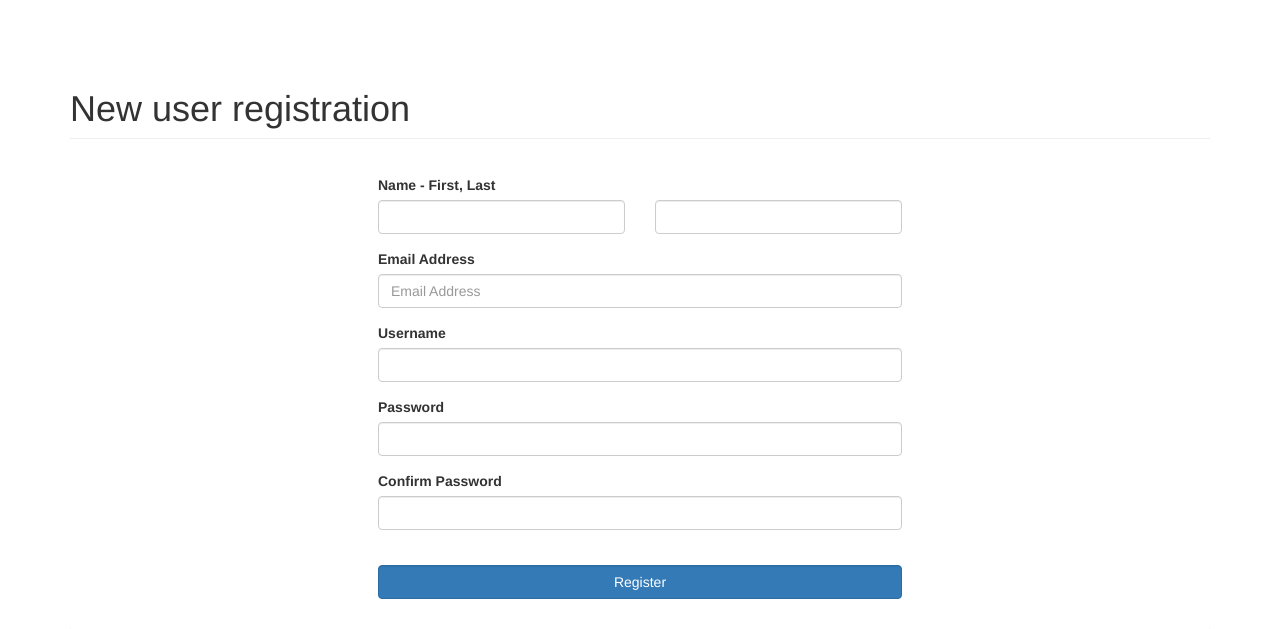
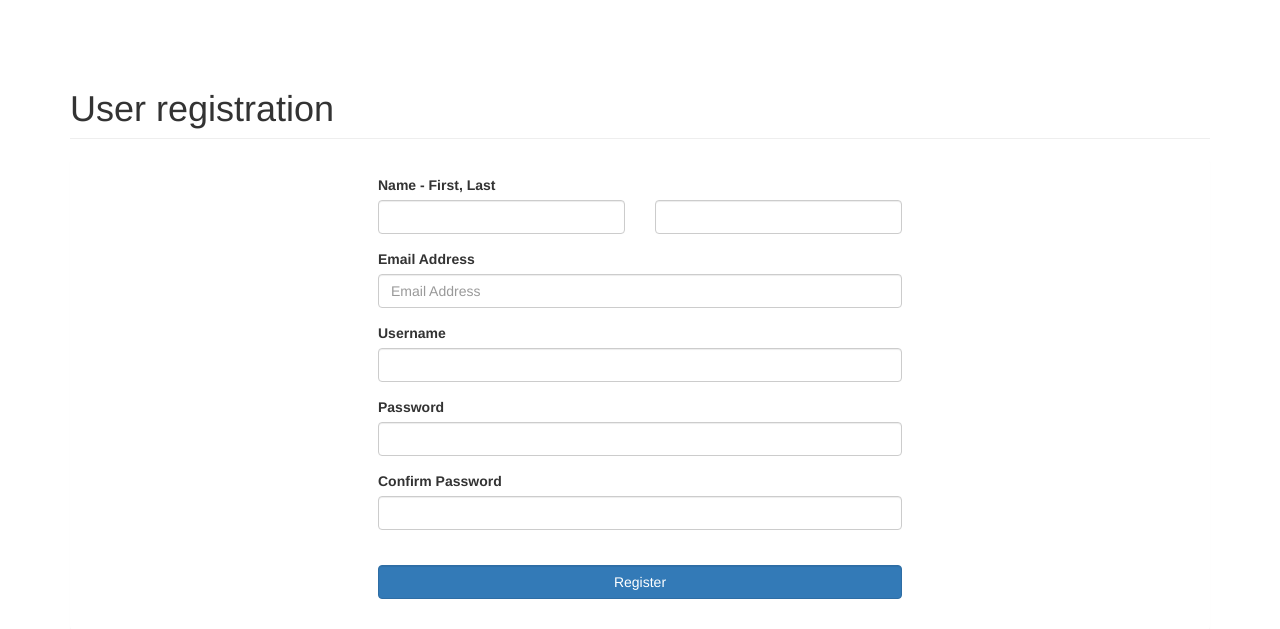
Before and after one commit to bryanbailey/TEAM6_Jossip, a PHP site: page /Project1/register.php in a window 1280 px wide. Shown: the part 51-680 px from the top of the page. Run offline with PHP 8.4, Linux system fonts and the light colour scheme.

Commit message:
last update by Bryan

```diff
--- a/register.php
+++ b/register.php
@@ -85,7 +85,7 @@ if( isset($_POST['register'])) {
 
 <div class="container">
 
-    <h1 class="page-header">New user registration</h1>
+    <h1 class="page-header">User registration</h1>
 
     <div class="panel panel-dark">
 <!--        <div class="panel-heading"><h3>User Information</h3></div> -->
```
